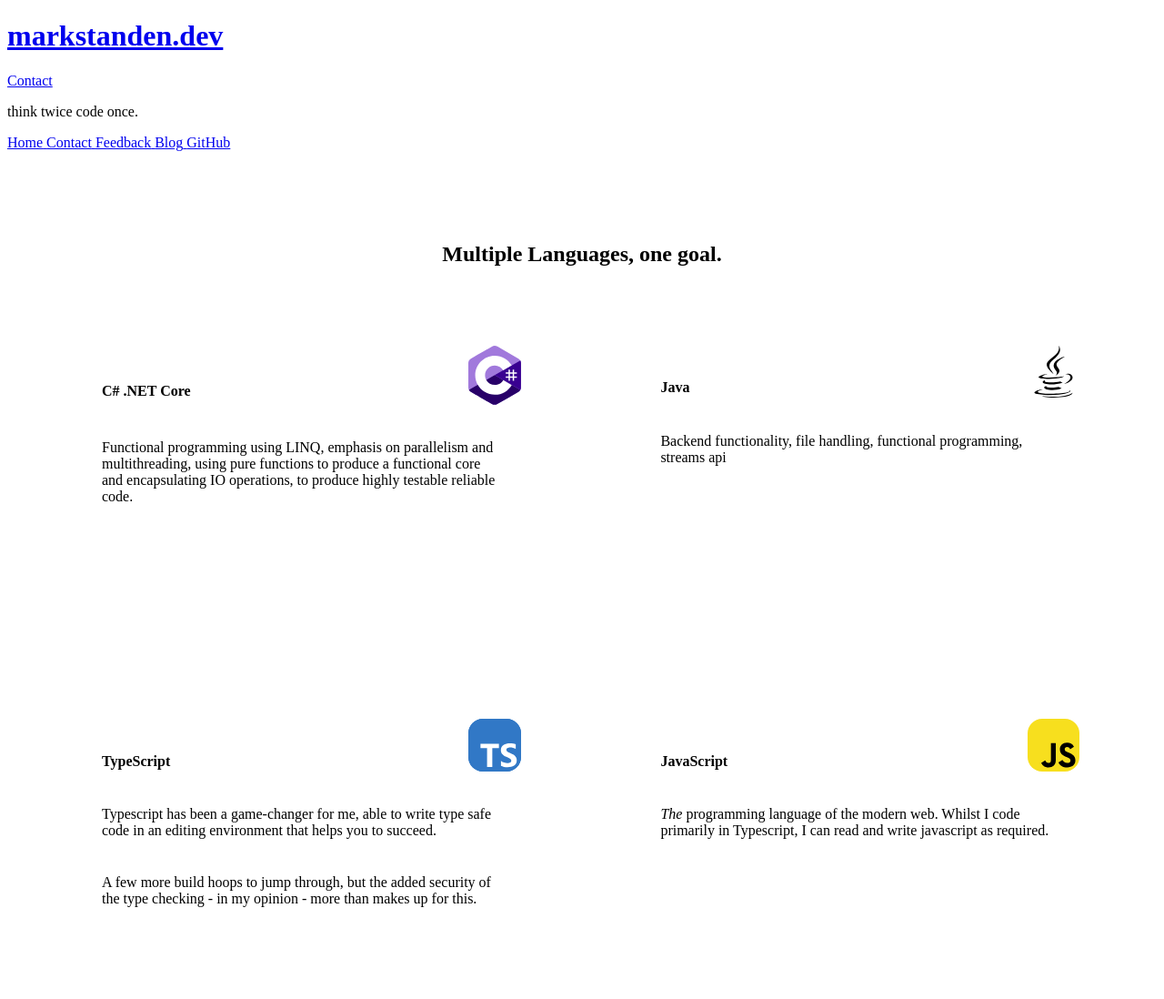
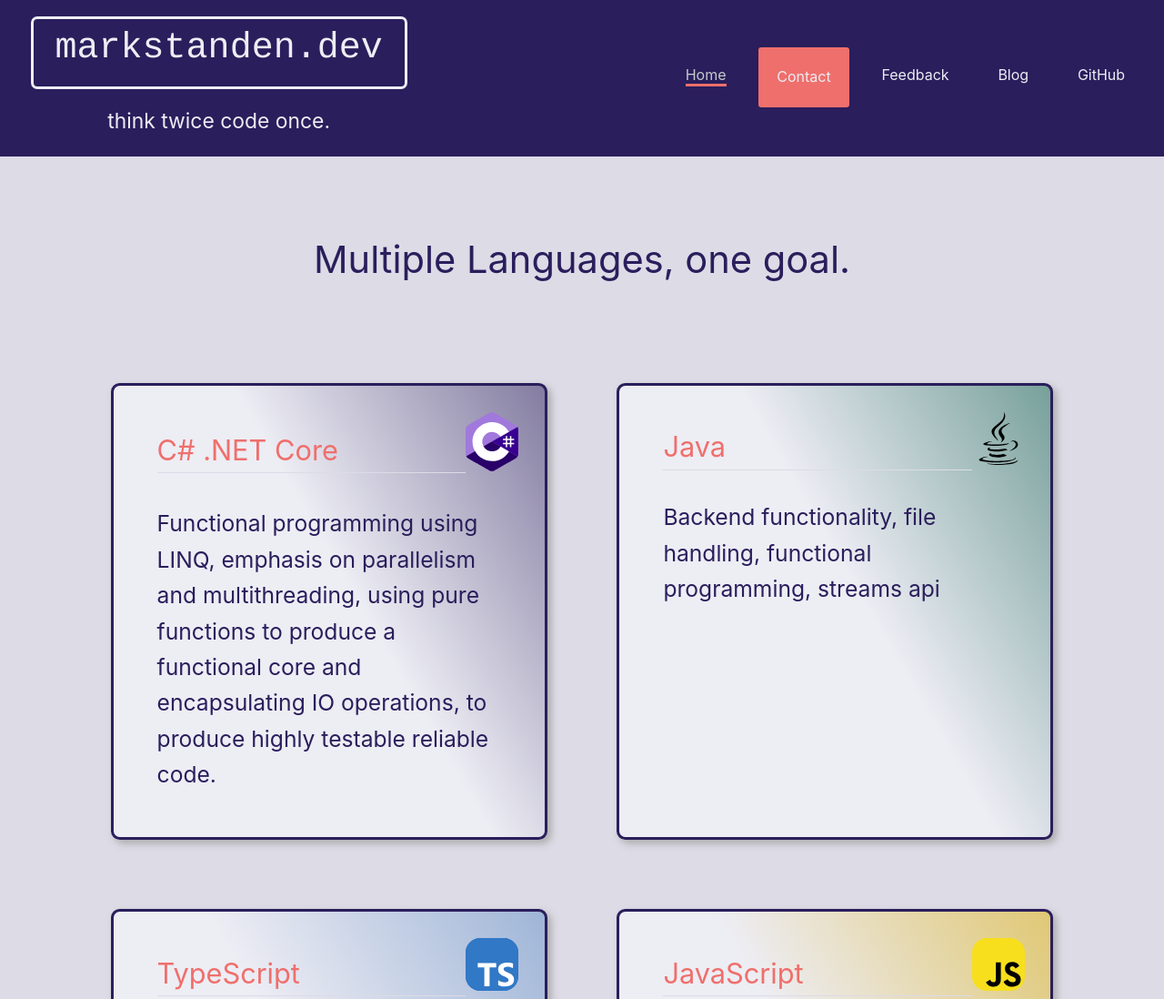
Before and after one commit to markstanden/markstanden-dev, a plain HTML site: page static/html/index.html in a window 1280 px wide. Shown: the top 1098 px of the page at 91% size. Drawn offline with Linux system fonts and the light colour scheme; files that its build step writes are made by us from their sources; files whose address does not match are found by name.

Commit message:
attempt to get static page working too

```diff
--- a/static/html/index.html
+++ b/static/html/index.html
@@ -7,7 +7,8 @@
             name="viewport"
     />
     <title>markstanden.dev - Freelance development</title>
-    <link href="/styles/home.css" rel="stylesheet"/>
+    <link href="../css/global.css" rel="stylesheet"/>
+    <link href="../css/home.css" rel="stylesheet"/>
 </head>
 
 <body>
```
